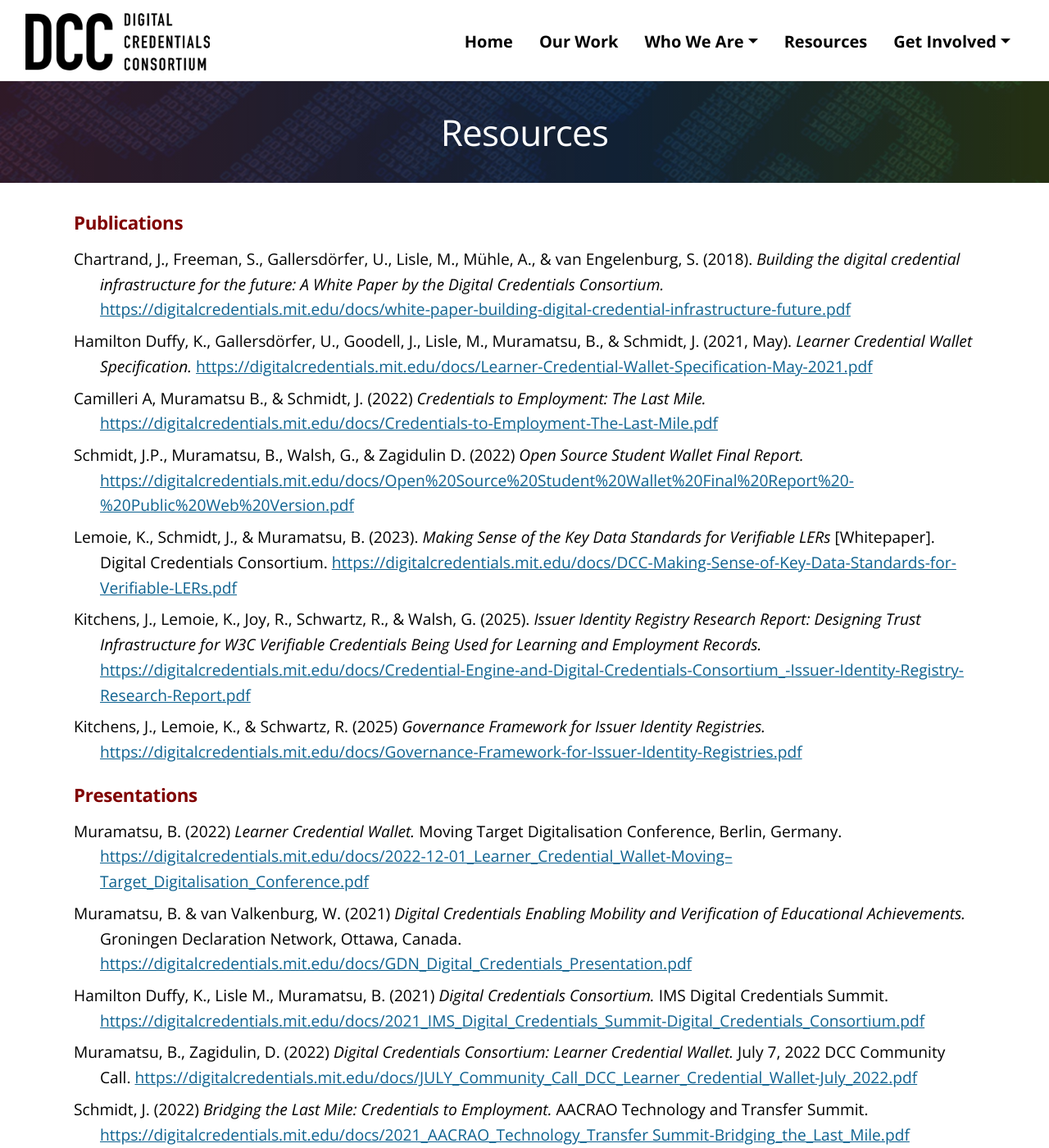
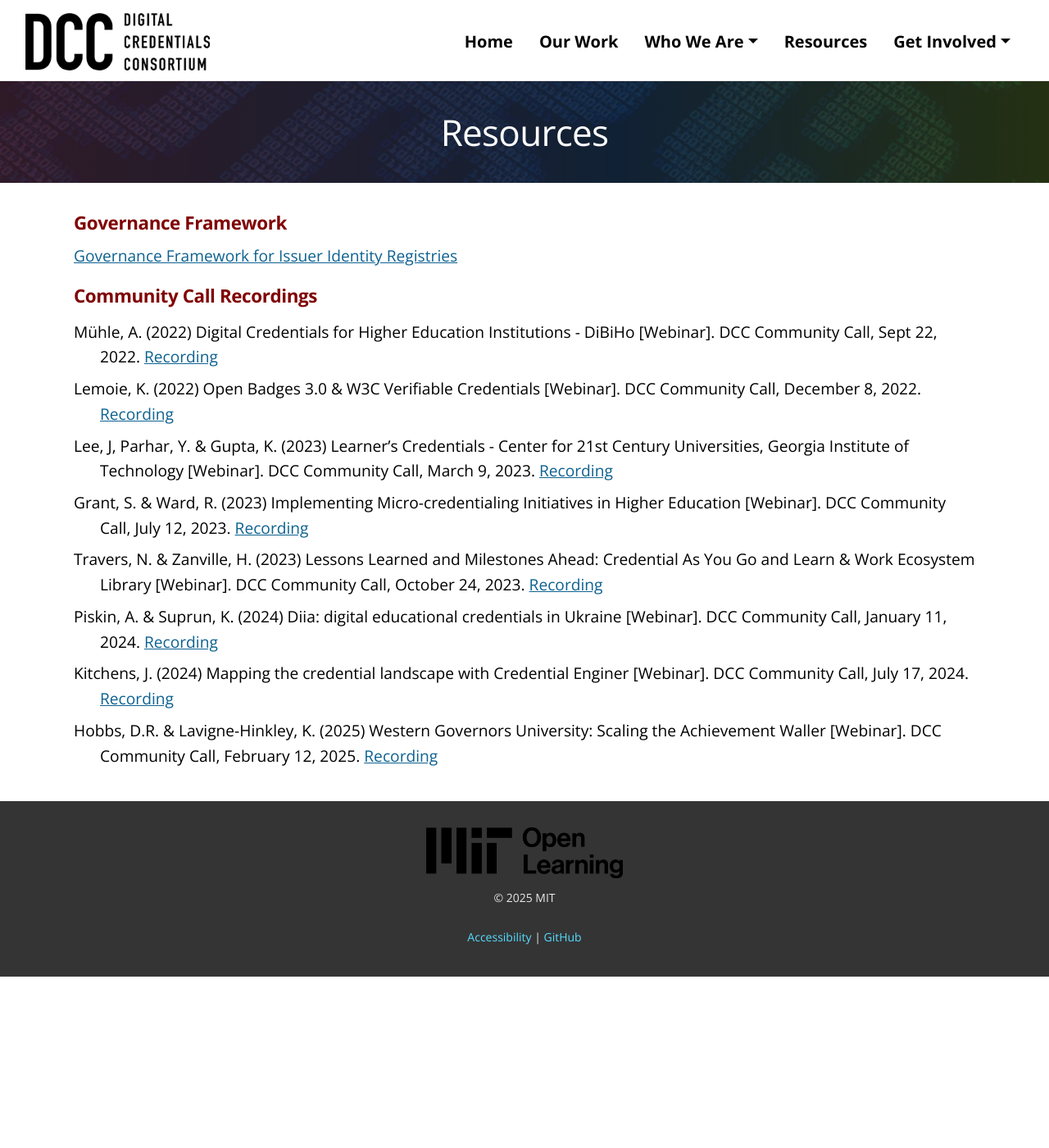
Before and after one commit to digitalcredentials/dcc-website, a Jekyll site: the page built from resources.md, in a window 1280 px wide and 1400 px high. Shown: the whole window at 82% size. Built offline with Jekyll 4.4.1, drawn with Linux system fonts in a browser that asks for light colours; some of the changed text lies outside the part shown.

Commit message:
Update resources.md
Removed presentations, updated community calls and added governance doc (the published one, not the one in progress). The governance doc might make more sense on the LC page?

```diff
--- a/resources.md
+++ b/resources.md
@@ -3,32 +3,17 @@
 title: Resources
 ---
 
-## Publications
+## Governance Framework
 
-* Chartrand, J., Freeman, S., Gallersdörfer, U., Lisle, M., Mühle, A., & van Engelenburg, S. (2018). *Building the digital credential infrastructure for the future: A White Paper by the Digital Credentials Consortium.* [{{ site.url | prepend: site.baseurl }}/docs/white-paper-building-digital-credential-infrastructure-future.pdf]({{ site.baseurl }}/docs/white-paper-building-digital-credential-infrastructure-future.pdf)
-* Hamilton Duffy, K., Gallersdörfer, U., Goodell, J., Lisle, M., Muramatsu, B., & Schmidt, J. (2021, May). *Learner Credential Wallet Specification.* [{{ site.url | prepend: site.baseurl }}/docs/Learner-Credential-Wallet-Specification-May-2021.pdf]({{ site.baseurl }}/docs/Learner-Credential-Wallet-Specification-May-2021.pdf)
-* Camilleri A, Muramatsu B., & Schmidt, J. (2022) *Credentials to Employment: The Last Mile.* [{{ site.url | prepend: site.baseurl }}/docs/Credentials-to-Employment-The-Last-Mile.pdf]({{ site.baseurl }}/docs/Credentials-to-Employment-The-Last-Mile.pdf)
-* Schmidt, J.P., Muramatsu, B., Walsh, G., & Zagidulin D. (2022) *Open Source Student Wallet Final Report.* [{{ site.url | prepend: site.baseurl }}/docs/Open%20Source%20Student%20Wallet%20Final%20Report%20-%20Public%20Web%20Version.pdf]({{ site.baseurl }}/docs/Open%20Source%20Student%20Wallet%20Final%20Report%20-%20Public%20Web%20Version.pdf)
-* Lemoie, K., Schmidt, J., & Muramatsu, B. (2023). *Making Sense of the Key Data Standards for Verifiable LERs* [Whitepaper]. Digital Credentials Consortium. [{{ site.url | prepend: site.baseurl }}/docs/DCC-Making-Sense-of-Key-Data-Standards-for-Verifiable-LERs.pdf]({{ site.baseurl }}/docs/DCC-Making-Sense-of-Key-Data-Standards-for-Verifiable-LERs.pdf)
-* Kitchens, J., Lemoie, K., Joy, R., Schwartz, R., & Walsh, G. (2025). *Issuer Identity Registry Research Report: Designing Trust Infrastructure for W3C Verifiable Credentials Being Used for Learning and Employment Records.* [{{ site.url | prepend: site.baseurl }}/docs/Credential-Engine-and-Digital-Credentials-Consortium_-Issuer-Identity-Registry-Research-Report.pdf]({{ site.baseurl }}/docs/Credential-Engine-and-Digital-Credentials-Consortium_-Issuer-Identity-Registry-Research-Report.pdf)
-* Kitchens, J., Lemoie, K., & Schwartz, R. (2025) *Governance Framework for Issuer Identity Registries.* [{{ site.url | prepend: site.baseurl }}/docs/Governance-Framework-for-Issuer-Identity-Registries.pdf]({{ site.baseurl }}/docs/Governance-Framework-for-Issuer-Identity-Registries.pdf)
+[Governance Framework for Issuer Identity Registries](https://wiki.dcconsortium.org/app/page/1znC51_uzFhgoh1y9SdQuxIlreHjORSeB?p=1h1VJHHv2zSe0n9Ltg-KQevSuqWbGcExy)
 
 
-## Presentations
-
-* Muramatsu, B. (2022) *Learner Credential Wallet.* Moving Target Digitalisation Conference, Berlin, Germany. [{{ site.url | prepend: site.baseurl }}/docs/2022-12-01_Learner_Credential_Wallet-Moving–Target_Digitalisation_Conference.pdf]({{ site.baseurl }}/docs/2022-12-01_Learner_Credential_Wallet-Moving–Target_Digitalisation_Conference.pdf)
-* Muramatsu, B. & van Valkenburg, W. (2021) *Digital Credentials Enabling Mobility and Verification of Educational Achievements.* Groningen Declaration Network, Ottawa, Canada. [{{ site.url | prepend: site.baseurl }}/docs/GDN_Digital_Credentials_Presentation.pdf]({{ site.baseurl }}/docs/GDN_Digital_Credentials_Presentation.pdf)
-* Hamilton Duffy, K., Lisle M., Muramatsu, B. (2021) *Digital Credentials Consortium.* IMS Digital Credentials Summit. [{{ site.url | prepend: site.baseurl }}/docs/2021_IMS_Digital_Credentials_Summit-Digital_Credentials_Consortium.pdf]({{ site.baseurl }}/docs/2021_IMS_Digital_Credentials_Summit-Digital_Credentials_Consortium.pdf)
-* Muramatsu, B., Zagidulin, D. (2022) *Digital Credentials Consortium: Learner Credential Wallet.* July 7, 2022 DCC Community Call. [{{ site.url | prepend: site.baseurl }}/docs/JULY_Community_Call_DCC_Learner_Credential_Wallet-July_2022.pdf]({{ site.baseurl }}/docs/JULY_Community_Call_DCC_Learner_Credential_Wallet-July_2022.pdf)
-* Schmidt, J. (2022) *Bridging the Last Mile: Credentials to Employment.* AACRAO Technology and Transfer Summit. [{{ site.url | prepend: site.baseurl }}/docs/2021_AACRAO_Technology_Transfer Summit-Bridging_the_Last_Mile.pdf]({{ site.baseurl }}/docs/2021_AACRAO_Technology_Transfer Summit-Bridging_the_Last_Mile.pdf)
-* Muramatsu, B., (2022) *Learner Credential Wallet [slide deck].* March 2022 Verifiable Credentials for Education Task Force. [{{ site.url | prepend: site.baseurl }}/docs/VC-EDU_Briefing-032822s.pdf]({{ site.baseurl }}/docs/VC-EDU_Briefing-032822s.pdf)
-* Leu, S., Muramatsu, B., Murphy, S., Schmidt, J.P., (2022) *Digital Credentials and the Last Mile to Employment [slide deck].* Open Learning Talks. [{{ site.url | prepend: site.baseurl }}/docs/2022-11-17_DCC_Open_Learning_Talk-Last_Mile_Report.pdf]({{ site.baseurl }}/docs/2022-11-17_DCC_Open_Learning_Talk-Last_Mile_Report.pdf)
-* Lemoie, K., (2022) Digital Credentials Consortium Overview [slide deck]. InCommon Technical Advisory Committee Charter. [{{ site.url | prepend: site.baseurl }}/docs/2022-10-08_InCommon_TAC.pdf]({{ site.baseurl }}/docs/2022-10-08_InCommon_TAC.pdf)
-
-  ## Community Call Recordings
+## Community Call Recordings
 * Mühle, A. (2022) Digital Credentials for Higher Education Institutions - DiBiHo [Webinar]. DCC Community Call, Sept 22, 2022. [Recording](https://mit.zoom.us/rec/share/bZOfPdkSTYhh3rPYzqs7b_Vm3ePuAug4ceM9ii9Rb8iOMbr-ssablQoV27Yq-Kq0.UlC0YPDXRrsEVER8)
 * Lemoie, K. (2022) Open Badges 3.0 & W3C Verifiable Credentials [Webinar]. DCC Community Call, December 8, 2022. [Recording](https://mit.zoom.us/rec/share/eT2coyj7goIRko-kAygcCDrEKCXPChYvZCb-IDYPZ5W-A9IBYjDw9IQTLdGx5LdP.GJU8KYWrd6GjDKRm?startTime=1670522729000)
 * Lee, J, Parhar, Y. & Gupta, K. (2023) Learner's Credentials - Center for 21st Century Universities, Georgia Institute of Technology [Webinar]. DCC Community Call, March 9, 2023. [Recording](https://mit.zoom.us/rec/share/tz3cr-1z9J9d_Jqjrr0wQoEITsqnXhStVpWnWnhPuIpK0zZj-LjvhOtVw_H_XkhX.pRQ-Vvnj2MbVF98S?startTime=1678385076000)
 * Grant, S. & Ward, R. (2023) Implementing Micro-credentialing Initiatives in Higher Education [Webinar]. DCC Community Call, July 12, 2023. [Recording](https://mit.zoom.us/rec/share/ckXKysL7YFM2OjPbK1qc1sZrJLQimBSPn7uvjRUTNVcuBgs29I9Ack2Gsr9AuqzT.V2RgkyKg7PhmPzpb?startTime=1689177935000)
 * Travers, N. & Zanville, H. (2023) Lessons Learned and Milestones Ahead: Credential As You Go and Learn & Work Ecosystem Library [Webinar]. DCC Community Call, October 24, 2023. [Recording](https://mit.zoom.us/rec/share/j7QZYUlU5yNWtf_u-BaRavzKSlUO8JuChpsqBqd7-VXP07CPmkizbBCLbCn1qfal.rDM84gr4srmTqR6S?startTime=1698166818000)
 * Piskin, A. & Suprun, K. (2024) Diia: digital educational credentials in Ukraine [Webinar]. DCC Community Call, January 11, 2024. [Recording](https://mit.zoom.us/rec/share/cfzIaL8Y3JiQ0DWoLu7MunKMNNJLXH9ARJF-17mtRJXTwQM4N_VEx7eqgxo-tKnz.3gpD8LdnlTaZiCvL)
+* Kitchens, J. (2024) Mapping the credential landscape with Credential Enginer [Webinar]. DCC Community Call, July 17, 2024. [Recording](https://wiki.dcconsortium.org/app/page/15NNx94Jo6om3PbQf0vXxpp1QeKHXMIto?p=1h1VJHHv2zSe0n9Ltg-KQevSuqWbGcExy)
+* Hobbs, D.R. & Lavigne-Hinkley, K. (2025) Western Governors University: Scaling the Achievement Waller [Webinar]. DCC Community Call, February 12, 2025. [Recording](https://wiki.dcconsortium.org/app/page/1_TQSuwZAX8l4-lQbpaHGvCiwdGexKViE4PqP-VcRCq0?p=1h1VJHHv2zSe0n9Ltg-KQevSuqWbGcExy)
```
